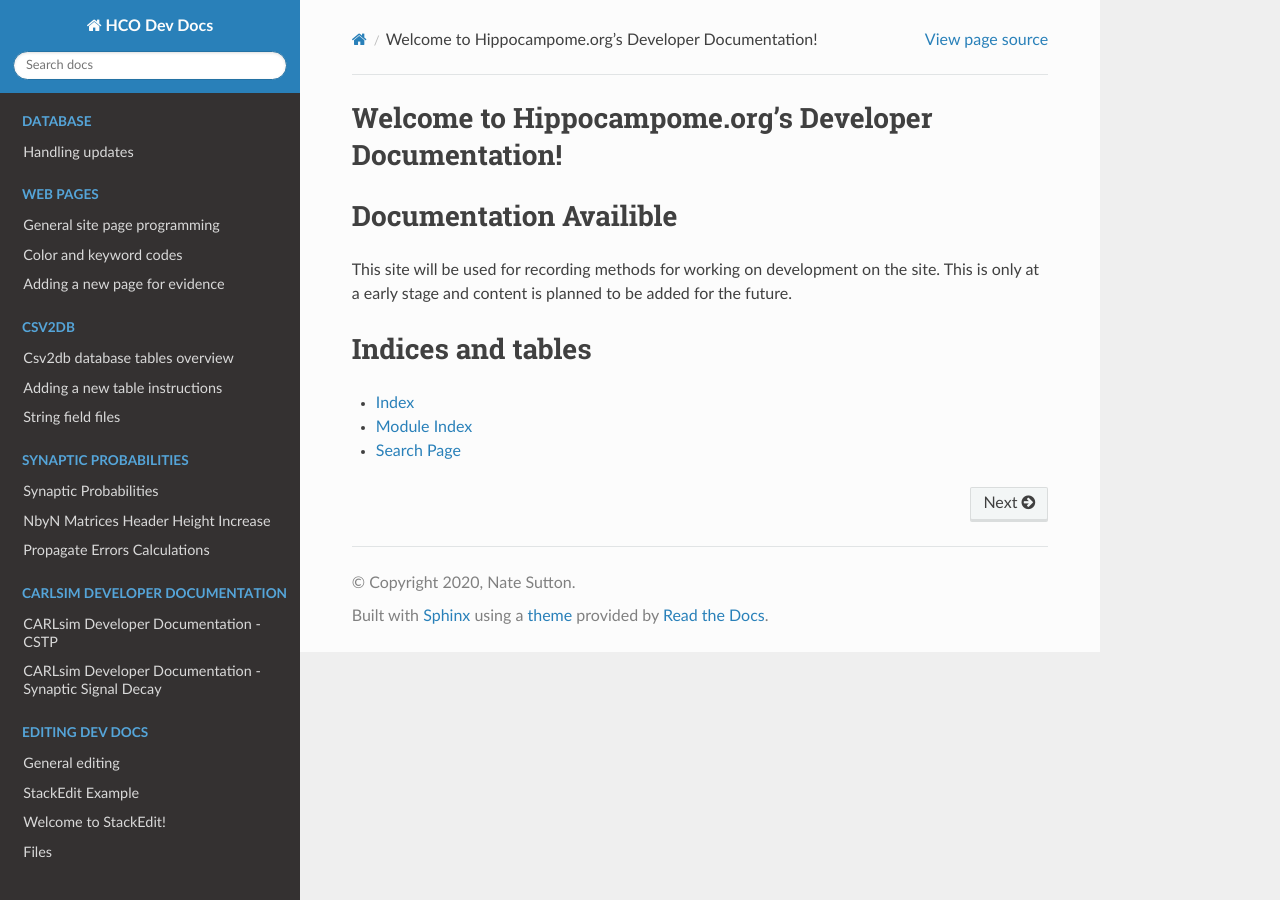
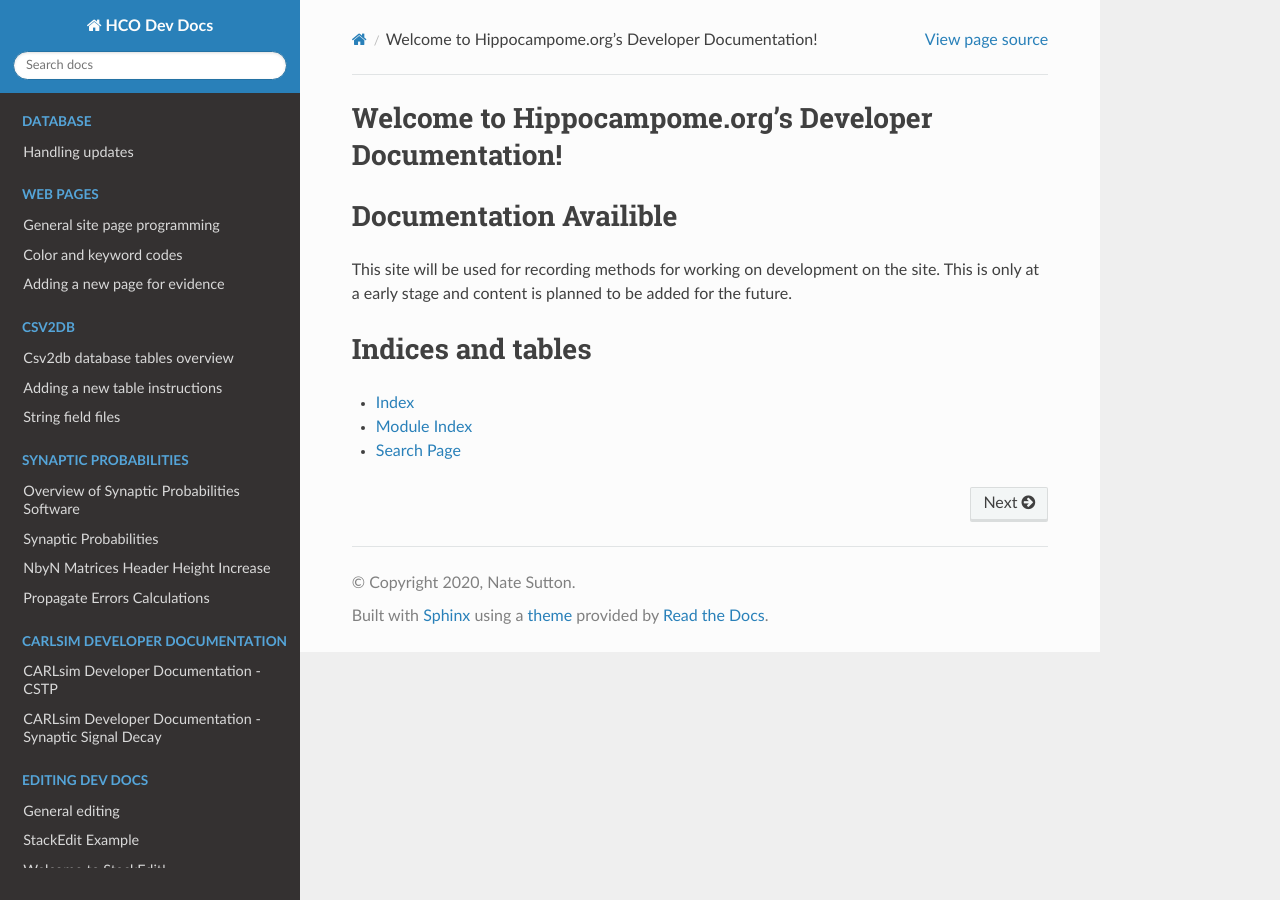
Before and after one commit to Hippocampome-Org/hco_dev_docs, a Sphinx documentation site: the page built from docs/index.rst, in a window 1280 px wide. Built offline with Sphinx 7.4.7 and the Read the Docs theme 2.0.0, drawn with Linux system fonts in a browser that asks for light colours.

Commit message:
Update index.rst

```diff
--- a/docs/index.rst
+++ b/docs/index.rst
@@ -36,6 +36,7 @@ Welcome to Hippocampome.org's Developer Documentation!
     :hidden:
     :caption: Synaptic Probabilities
 
+    synaptic_probabilities/overview.md
     synaptic_probabilities/fragment.md
     synaptic_probabilities/header_height.md
     synaptic_probabilities/propagate_errors.md
```
